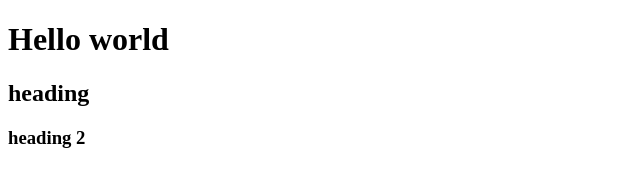
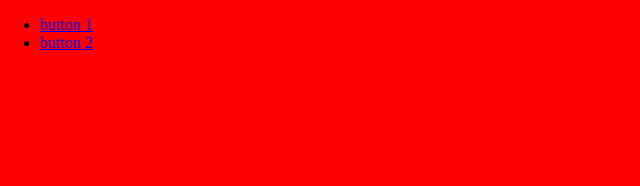
Before and after one commit to DITM-2022-Assignment/ditm-mg-assignment-ST99999990, a plain HTML site: page index.html in a window 1280 px wide. Shown: the whole page, without its empty margins (0-640 px from the left). Drawn offline with Linux system fonts and the light colour scheme.

Commit message:
added in top div

```diff
--- a/CSS/styels.css
+++ b/CSS/styels.css
@@ -0,0 +1,5 @@
+body {
+  background-color: red;
+  margin: 0px;
+  padding: 0px;
+}
--- a/index.html
+++ b/index.html
@@ -7,9 +7,13 @@
     <title>Document</title>
     <link rel="stylesheet" href="CSS/styels.css" />
   </head>
+
   <body>
-    <h1>Hello world</h1>
-    <h2>heading</h2>
-    <h3>heading 2</h3>
+    <div class="top div">
+      <ul>
+        <li><a href="#"> button 1 </a></li>
+        <li><a href="#"> button 2 </a></li>
+      </ul>
+    </div>
   </body>
 </html>
```
